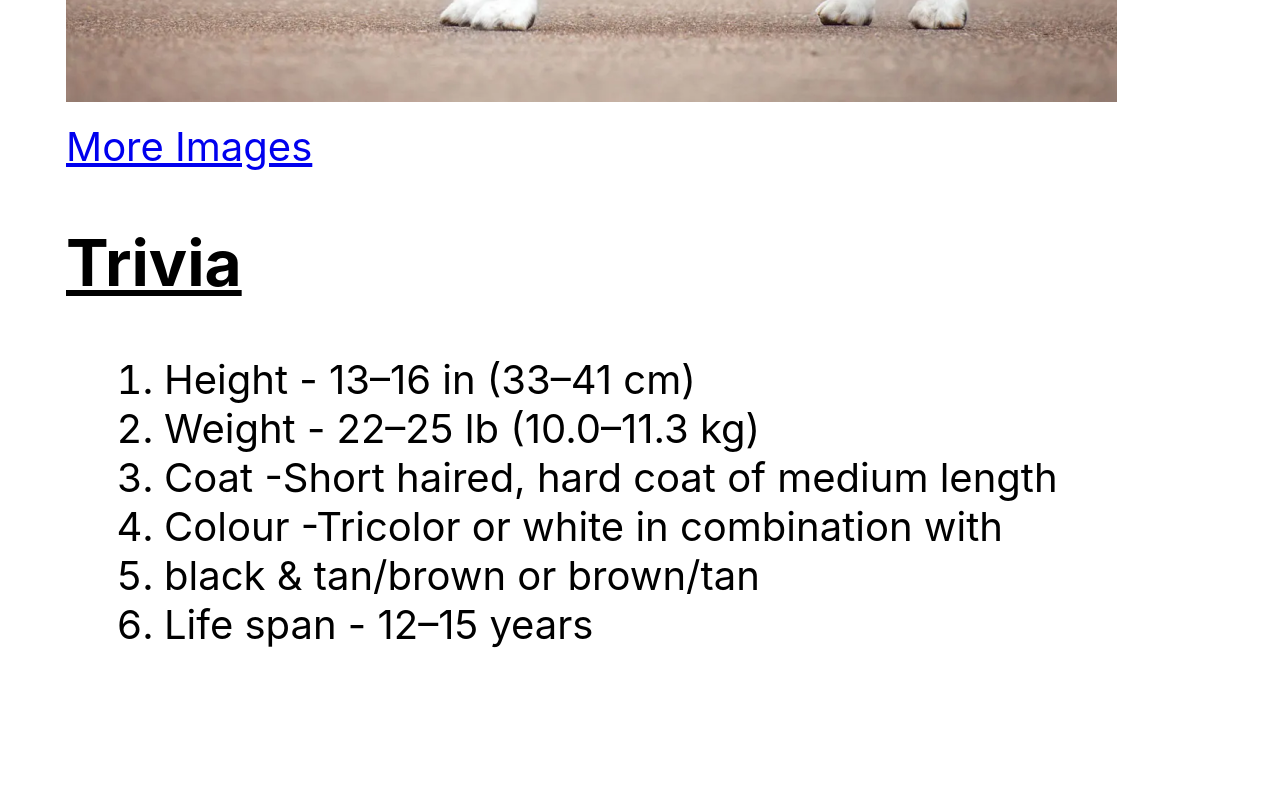
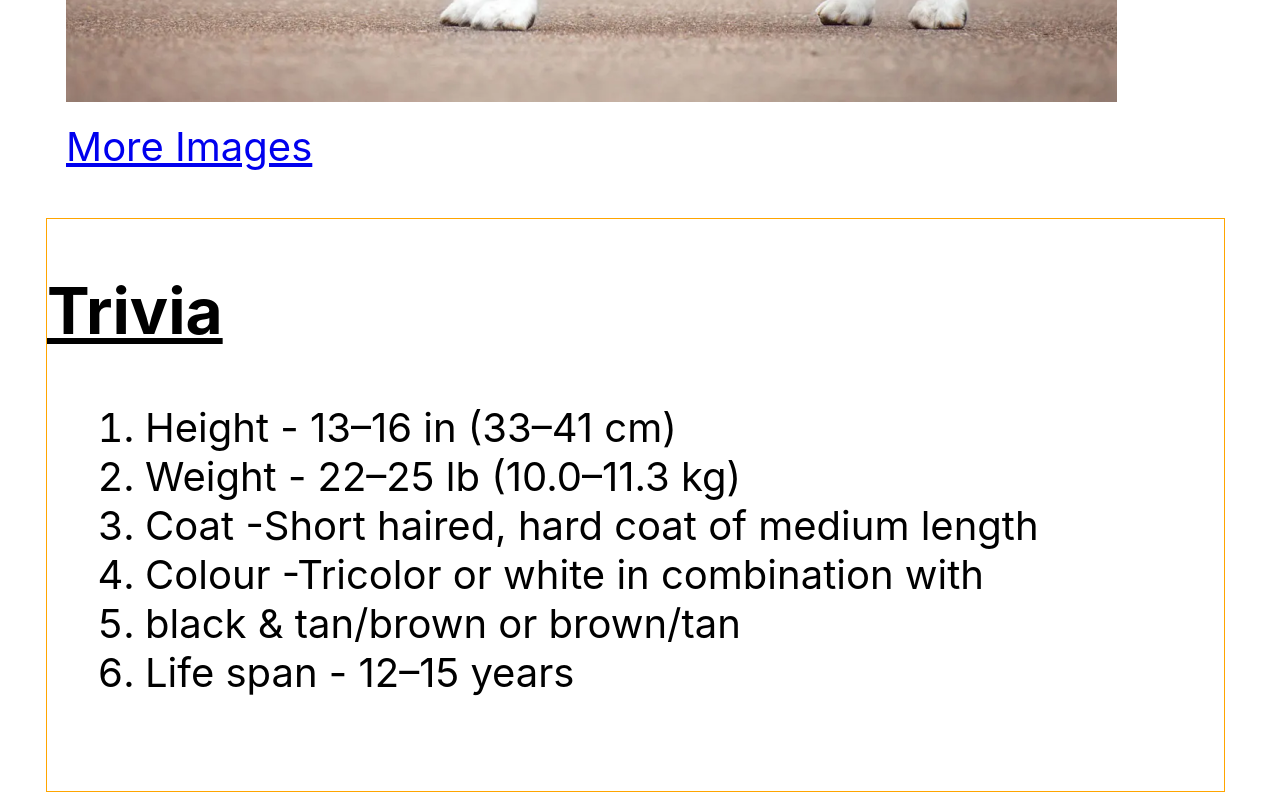
Before and after one commit to ankushjoshi706/The-Beagle, a plain HTML site: page index.html in a window 1280 px wide. Shown: the part 1758-2558 px from the top of the page. Before the commit the page ends 2501 px from the top, so only its background shows below. Drawn offline with Linux system fonts and the light colour scheme.

Commit message:
Update styles.css

```diff
--- a/styles.css
+++ b/styles.css
@@ -9,7 +9,7 @@
 }
 
 .Top_container{
-    border: 1px solid black;
+    border: 1px solid rgb(251, 2, 2);
     margin: 47px 47px 0 38px;
     padding: 47px 51px 0 51px;
 }
@@ -60,3 +60,9 @@ img{
     overflow-clip-margin: content-box;
     overflow: clip;
 }
+.Bottom_container{
+    border: 1px solid black;
+    margin: 47px 47px 0 38px;
+    border-color: orange;
+
+}
```
